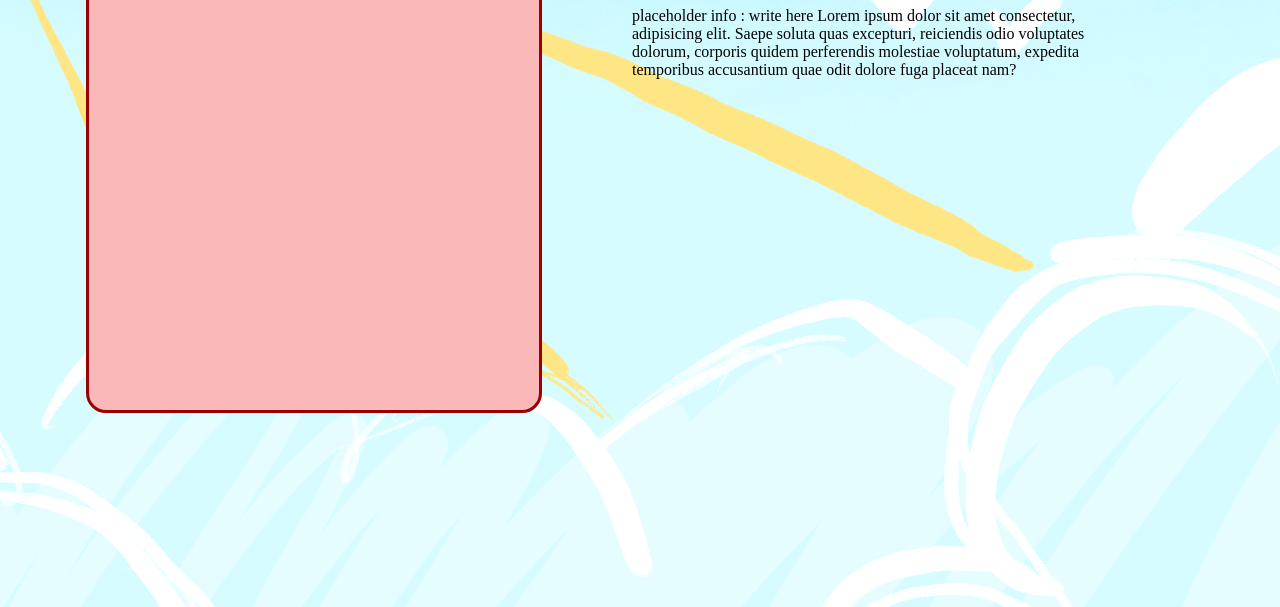
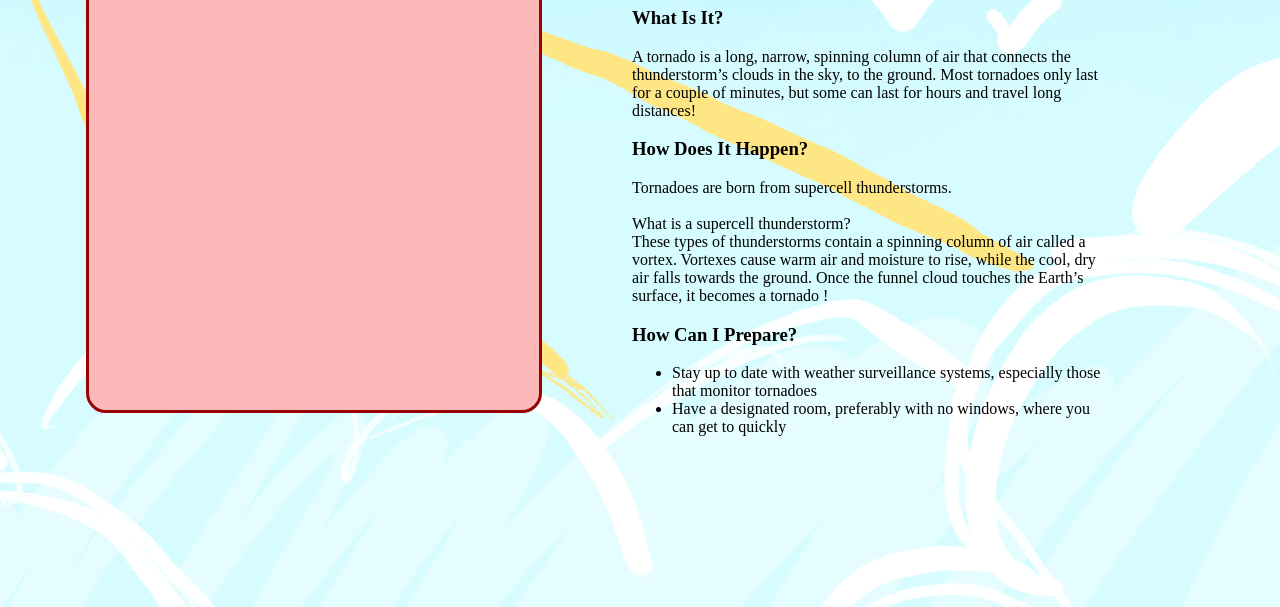
Before and after one commit to SuzanneA-lab/MEC-2025-Bit-by-Bit, a plain HTML site: page tornado.html in a window 1280 px wide. Shown: the part 193-800 px from the top of the page. Drawn offline with nearby package versions, Linux system fonts and the light colour scheme; a web font is replaced by a local one.

Commit message:
added tornado information

```diff
--- a/tornado.html
+++ b/tornado.html
@@ -22,11 +22,28 @@
             </div>
 
             <div class="weathertext">
-                <h1 id="tornadotitle"> tornado </h1>
+                <h1 id="tornadotitle"> Tornado </h1>
 
+                <h3> What Is It?</h3>
+                <p>
+                    A tornado is a long, narrow, spinning column of air that connects the thunderstorm’s clouds in the sky, to the ground.
+                    Most tornadoes only last for a couple of minutes, but some can last for hours and travel long distances!
+                    </p>
                 <!--write info about disaster in here!-->
+                <h3>How Does It Happen?</h3>
                 <p>
-                    placeholder info : write here Lorem ipsum dolor sit amet consectetur, adipisicing elit. Saepe soluta quas excepturi, reiciendis odio voluptates dolorum, corporis quidem perferendis molestiae voluptatum, expedita temporibus accusantium quae odit dolore fuga placeat nam?
+                    Tornadoes are born from supercell thunderstorms.<br>
+                    <br>
+                    What is a supercell thunderstorm? <br>
+                    These types of thunderstorms contain a spinning column of air called a vortex. Vortexes cause warm air and moisture to rise, while the cool, dry air falls towards the ground. Once the funnel cloud touches the Earth’s surface, it becomes a tornado ! <br>
+                </p>
+
+                <h3>How Can I Prepare?</h3>
+                <p>
+                    <ul>
+                        <li>Stay up to date with weather surveillance systems, especially those that monitor tornadoes </li>
+                        <li>Have a designated room, preferably with no windows, where you can get to quickly </li>
+                    </ul>
                 </p>
             </div>
         </div>
```
